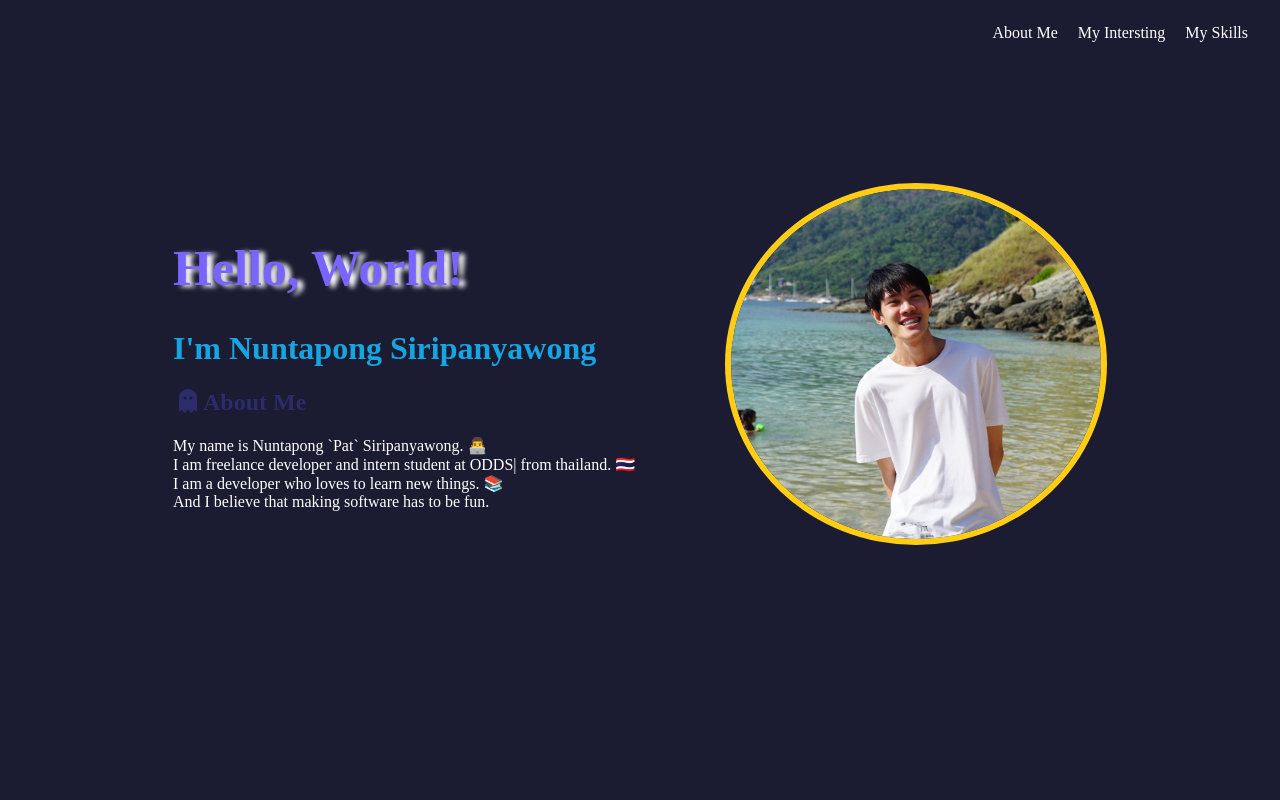
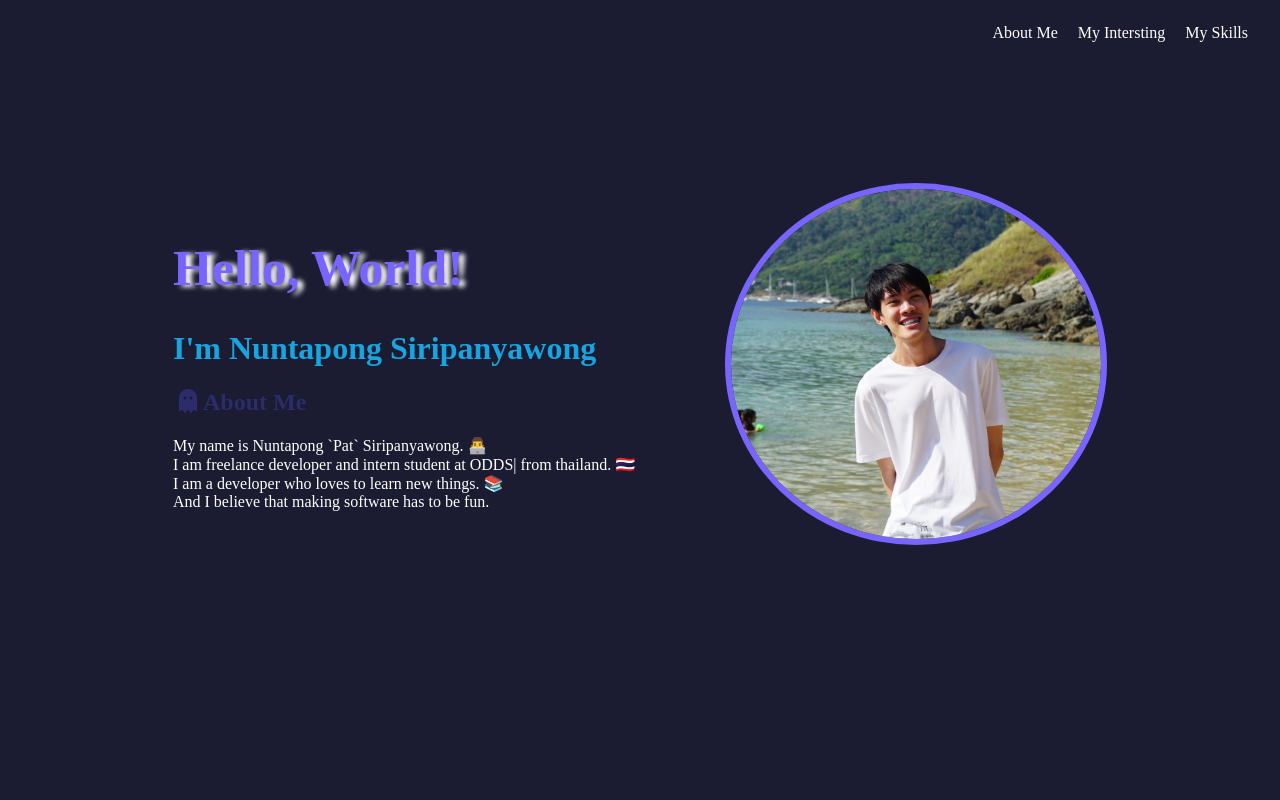
Before and after one commit to NuntapongS/my-portfolio, a React (Create React App) app: page / in a window 1280 px wide. Shown: the top 800 px of the page. Built offline with nearby package versions, Linux system fonts and the light colour scheme.

Commit message:
edit: change border image color

```diff
--- a/src/App.css
+++ b/src/App.css
@@ -28,7 +28,7 @@
 }
 
 .circle-image {
-  border: 6px solid #FFCD15;
+  border: 6px solid #7864FF;
   border-radius: 50%;
   height: 350px;
   object-fit: cover;
```
